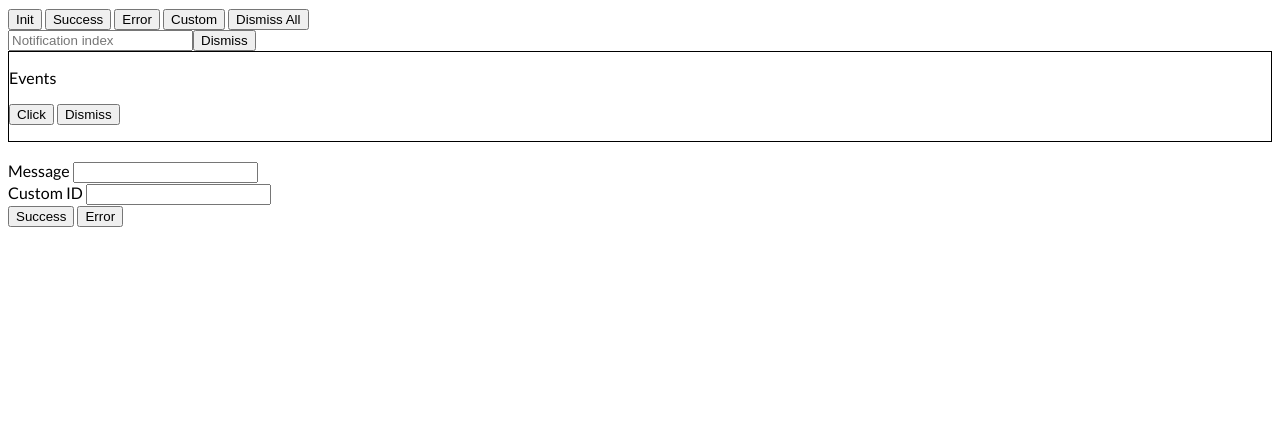
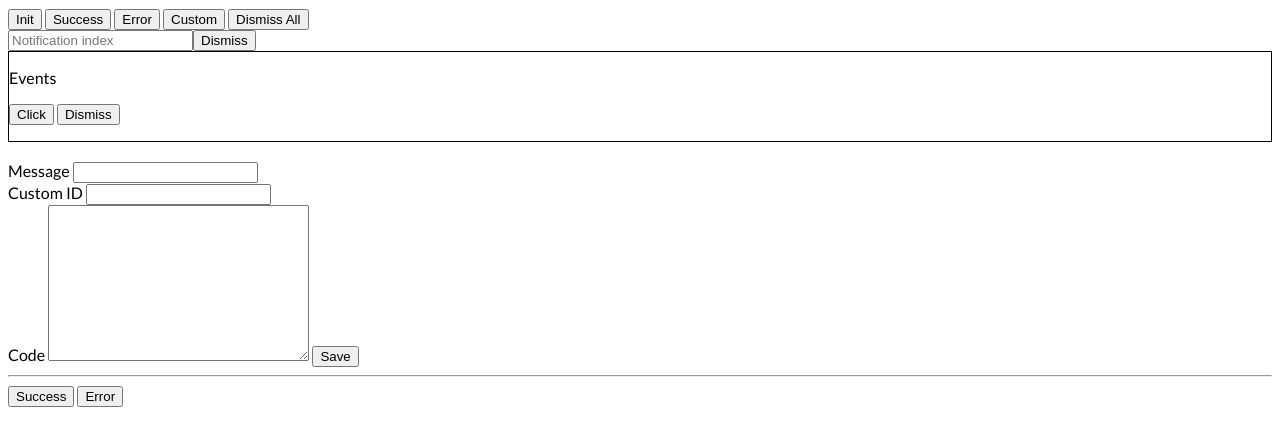
Before and after one commit to caroso1222/notyf, a website: page demo/index.html in a window 1280 px wide. Drawn offline with nearby package versions, Linux system fonts and the light colour scheme; files that its build step writes are made by us from their sources.

Commit message:
chore( demo ): readding ( textarea ) to support testing live

```diff
--- a/demo/index.html
+++ b/demo/index.html
@@ -35,6 +35,10 @@
       <label>Custom ID</label>
       <input type="text" id="custom-id">
       <br>
+      <label>Code</label>
+      <textarea name="" id="code" cols="30" rows="10"></textarea>
+      <button id="save">Save</button>
+      <hr>
       <button id="success-btn-demo" type="button">Success</button>
       <button id="error-btn-demo" type="button">Error</button>
       <script src="../dist/notyf.min.js" type="text/javascript"></script>
--- a/demo/scripts/script-test.js
+++ b/demo/scripts/script-test.js
@@ -1,6 +1,12 @@
 var notyf;
 var notyfNotifications = [];
 var configuration = {};
+
+const textarea = document.getElementById('code')
+
+document.getElementById('save').addEventListener('click', function () {
+  setConfiguration(textarea.value)
+})
 
 document.getElementById('success-btn').addEventListener('click', function () {
   show('success');
```
